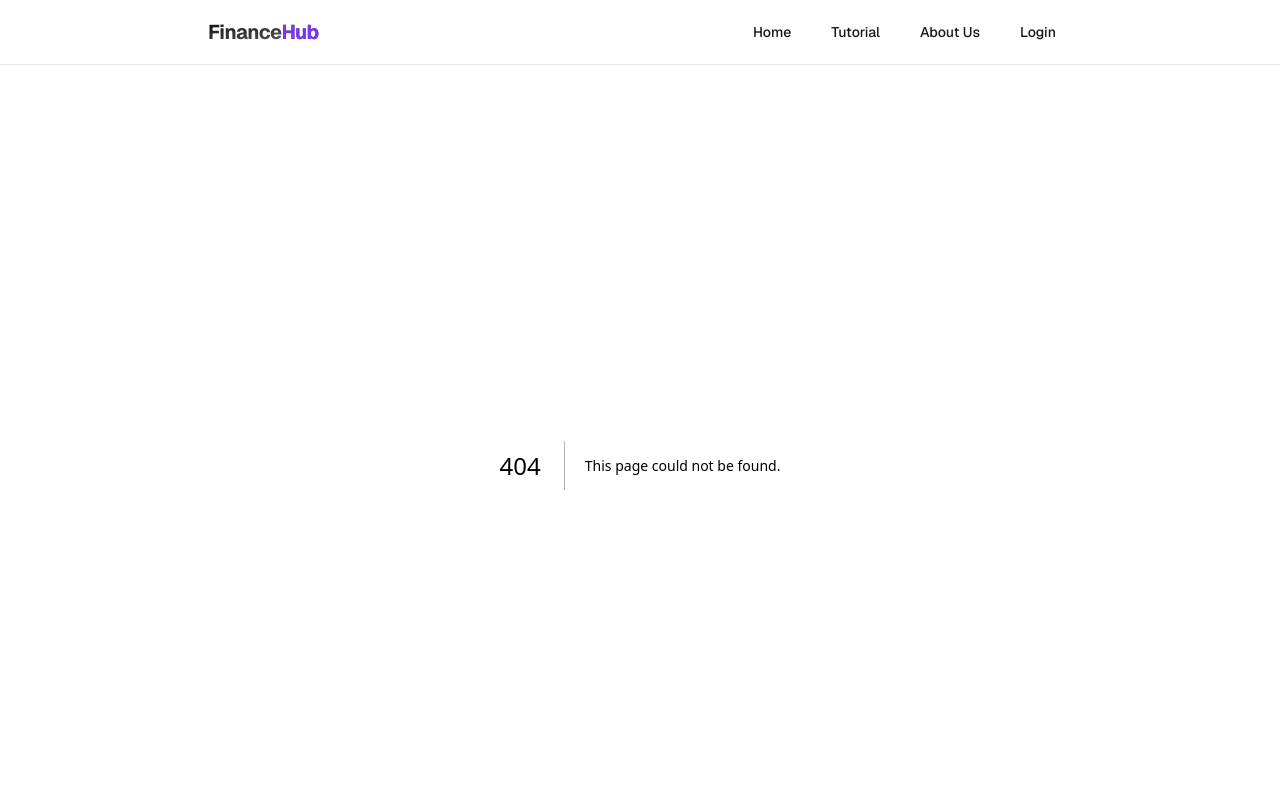
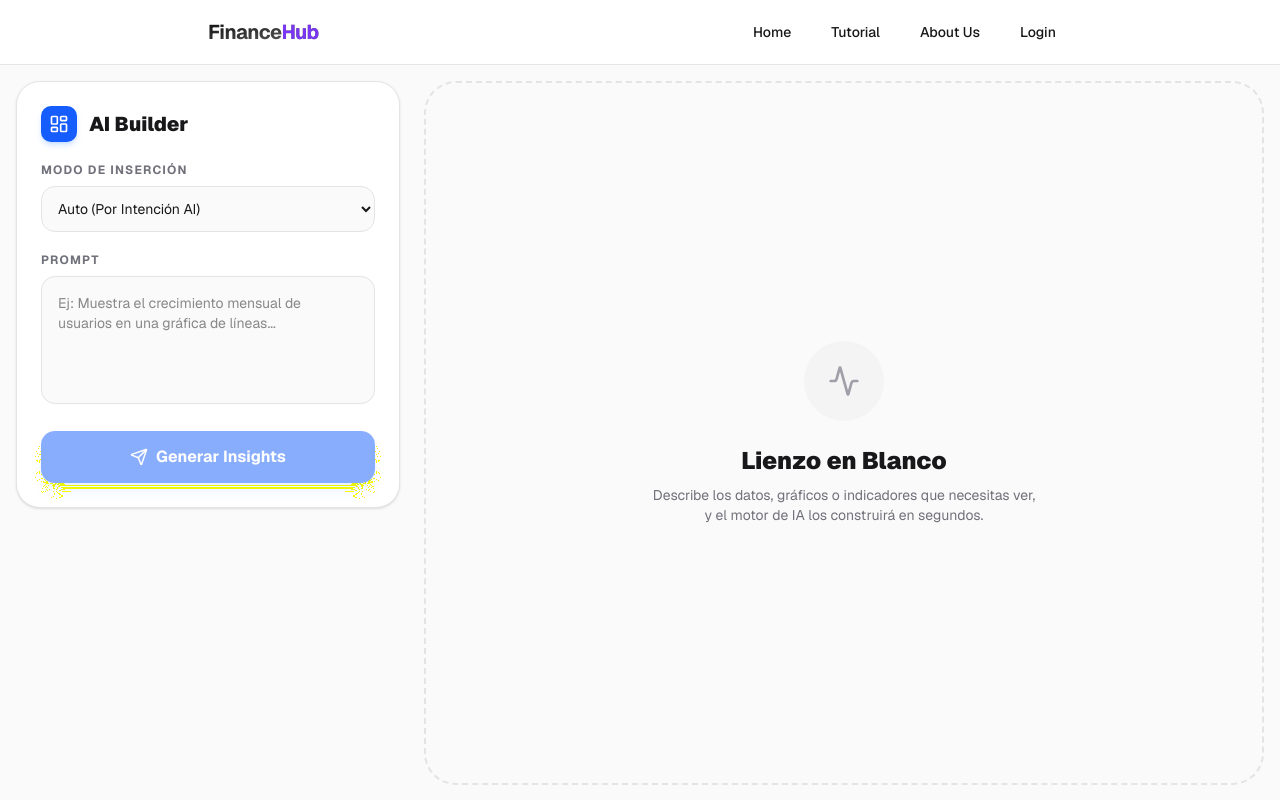
Before and after one commit to Gonzalo-Romero-V/FinanceHub, a Next.js app in the folder frontend/: page /dashboard in a window 1280 px wide. Before the commit this address had no page. Shown: the top 800 px of the page. Built offline with nearby package versions, Linux system fonts and the light colour scheme.

Commit message:
feat: Design AI-driven dashboard panel

```diff
--- /dev/null
+++ b/frontend/app/dashboard/page.tsx
@@ -0,0 +1,164 @@
+"use client";
+
+import React, { useState } from "react";
+import { Send, LayoutDashboard, Loader2, Activity } from "lucide-react";
+import { WidgetRenderer, AnalysisResponse } from "@/components/charts";
+
+export default function DashboardPage() {
+  const [prompt, setPrompt] = useState("");
+  const [analysis, setAnalysis] = useState<AnalysisResponse | null>(null);
+  const [isLoading, setIsLoading] = useState(false);
+  const [modeConfig, setModeConfig] = useState<"auto" | "replace" | "append">("auto");
+  const [error, setError] = useState<string | null>(null);
+
+  const handleRemoveWidget = (id: string) => {
+    if (!analysis) return;
+    setAnalysis({
+      ...analysis,
+      widgets: analysis.widgets.filter((w) => w.id !== id),
+    });
+  };
+
+  const handleGenerate = async () => {
+    if (!prompt.trim()) return;
+    setIsLoading(true);
+    setError(null);
+
+    try {
+      const resp = await fetch("http://localhost:8001/api/analyze", {
+        method: "POST",
+        headers: { "Content-Type": "application/json" },
+        body: JSON.stringify({ prompt }),
+      });
+
+      if (!resp.ok) {
+        throw new Error("No se pudo conectar con el servicio de análisis de IA.");
+      }
+
+      const res: AnalysisResponse = await resp.json();
+
+      const applyMode = modeConfig === "auto" ? res.mode : modeConfig;
+
+      if (!analysis || applyMode === "replace") {
+        setAnalysis(res);
+      } else if (applyMode === "append") {
+        setAnalysis({
+          ...analysis,
+          intent: res.intent || analysis.intent,
+          widgets: [...res.widgets, ...analysis.widgets],
+        });
+      } else if (applyMode === "update") {
+        const updatedWidgets = analysis.widgets.map((w) => {
+          const updateData = res.widgets.find((newW) => newW.id === w.id);
+          return updateData ? { ...w, ...updateData } : w;
+        });
+
+        const existingIds = new Set(analysis.widgets.map((w) => w.id));
+        const purelyNewWidgets = res.widgets.filter((w) => !existingIds.has(w.id));
+
+        setAnalysis({
+          ...analysis,
+          intent: res.intent || analysis.intent,
+          widgets: [...purelyNewWidgets, ...updatedWidgets],
+        });
+      }
+      setPrompt("");
+    } catch (err: any) {
+      setError(err.message || "Ocurrió un error inesperado al generar los widgets.");
+    } finally {
+      setIsLoading(false);
+    }
+  };
+
+  return (
+    <div className="flex flex-col lg:flex-row min-h-[calc(100vh-4rem)] bg-zinc-50 dark:bg-black p-4 gap-6">
+
+      <aside className="w-full lg:w-80 xl:w-96 flex flex-col gap-5 bg-white dark:bg-zinc-950 border border-zinc-200 dark:border-zinc-800 rounded-[1.5rem] p-6 shadow-sm h-fit lg:sticky lg:top-6 shrink-0">
+        <h2 className="text-xl font-black text-zinc-900 dark:text-white flex items-center gap-3">
+          <div className="p-2 bg-blue-600 rounded-lg text-white shadow-md shadow-blue-500/20">
+            <LayoutDashboard size={20} />
+          </div>
+          AI Builder
+        </h2>
+
+        <div className="flex flex-col gap-2">
+          <label className="text-xs font-bold text-zinc-500 uppercase tracking-widest">Modo de Inserción</label>
+          <select
+            value={modeConfig}
+            onChange={(e) => setModeConfig(e.target.value as any)}
+            className="w-full bg-zinc-50 dark:bg-zinc-900 border border-zinc-200 dark:border-zinc-800 text-zinc-900 dark:text-white text-sm rounded-xl p-3 focus:outline-none focus:ring-2 focus:ring-blue-500/50 transition-shadow"
+          >
+            <option value="auto">Auto (Por Intención AI)</option>
+            <option value="replace">Reemplazar Todo</option>
+            <option value="append">Mantener y Añadir</option>
+          </select>
+        </div>
+
+        <div className="relative group">
+          <label className="text-xs font-bold text-zinc-500 uppercase tracking-widest mb-2 block">Prompt</label>
+          <textarea
+            value={prompt}
+            onChange={(e) => setPrompt(e.target.value)}
+            disabled={isLoading}
+            onKeyDown={(e) => {
+              if (e.key === "Enter" && !e.shiftKey) {
+                e.preventDefault();
+                handleGenerate();
+              }
+            }}
+            placeholder="Ej: Muestra el crecimiento mensual de usuarios en una gráfica de líneas..."
+            className="w-full bg-zinc-50 dark:bg-zinc-900 text-zinc-900 dark:text-white text-sm rounded-xl p-4 focus:outline-none focus:ring-2 focus:ring-blue-500/50 border border-zinc-200 dark:border-zinc-800 resize-none h-32 transition-all disabled:opacity-50"
+          />
+        </div>
+
+        {error && (
+          <div className="text-red-600 dark:text-red-400 text-sm font-medium p-3 bg-red-50 dark:bg-red-900/10 border border-red-100 dark:border-red-900/30 rounded-xl">
+            {error}
+          </div>
+        )}
+
+        <button
+          onClick={handleGenerate}
+          disabled={isLoading || !prompt.trim()}
+          className="w-full flex items-center justify-center gap-2 bg-blue-600 hover:bg-blue-700 disabled:opacity-50 text-white p-3.5 rounded-xl font-bold transition-all disabled:cursor-not-allowed shadow-lg shadow-blue-500/20 active:scale-95"
+        >
+          {isLoading ? <Loader2 className="animate-spin" size={18} /> : <Send size={18} />}
+          {isLoading ? "Analizando & Dibujando..." : "Generar Insights"}
+        </button>
+      </aside>
+
+      <main className="flex-1 w-full overflow-hidden">
+        {analysis?.widgets?.length ? (
+           <div className="flex flex-col gap-6">
+            {analysis.intent && (
+               <div className="bg-white dark:bg-zinc-950 px-6 py-4 rounded-xl border border-zinc-200 dark:border-zinc-800 shadow-sm flex items-center justify-between gap-4">
+                 <div>
+                   <p className="text-xs font-bold text-zinc-500 uppercase tracking-widest mb-1">Intención Identificada</p>
+                   <p className="text-zinc-900 dark:text-white font-medium">{analysis.intent}</p>
+                 </div>
+                 <div className="px-3 py-1 rounded-full bg-blue-50 dark:bg-blue-900/20 text-blue-600 dark:text-blue-400 text-xs font-bold uppercase tracking-wider">
+                    {modeConfig === "auto" ? analysis.mode : modeConfig}
+                 </div>
+               </div>
+            )}
+            <div className="grid grid-cols-1 md:grid-cols-2 xl:grid-cols-3 gap-6 auto-rows-min">
+              {analysis.widgets.map((widget) => (
+                <WidgetRenderer key={widget.id} widget={widget} onRemove={handleRemoveWidget} />
+              ))}
+            </div>
+           </div>
+        ) : (
+          <div className="h-full min-h-[60vh] flex flex-col items-center justify-center text-center p-8 bg-zinc-50 dark:bg-zinc-950/50 border-2 border-dashed border-zinc-200 dark:border-zinc-800 rounded-[2rem]">
+            <div className="w-20 h-20 bg-zinc-100 dark:bg-zinc-900 rounded-full flex items-center justify-center mb-6">
+              <Activity size={32} className="text-zinc-400 dark:text-zinc-600" />
+            </div>
+            <h2 className="text-2xl font-black text-zinc-900 dark:text-white mb-2">Lienzo en Blanco</h2>
+            <p className="text-zinc-500 dark:text-zinc-400 max-w-sm text-sm">
+              Describe los datos, gráficos o indicadores que necesitas ver, y el motor de IA los construirá en segundos.
+            </p>
+          </div>
+        )}
+      </main>
+    </div>
+  );
+}
```
